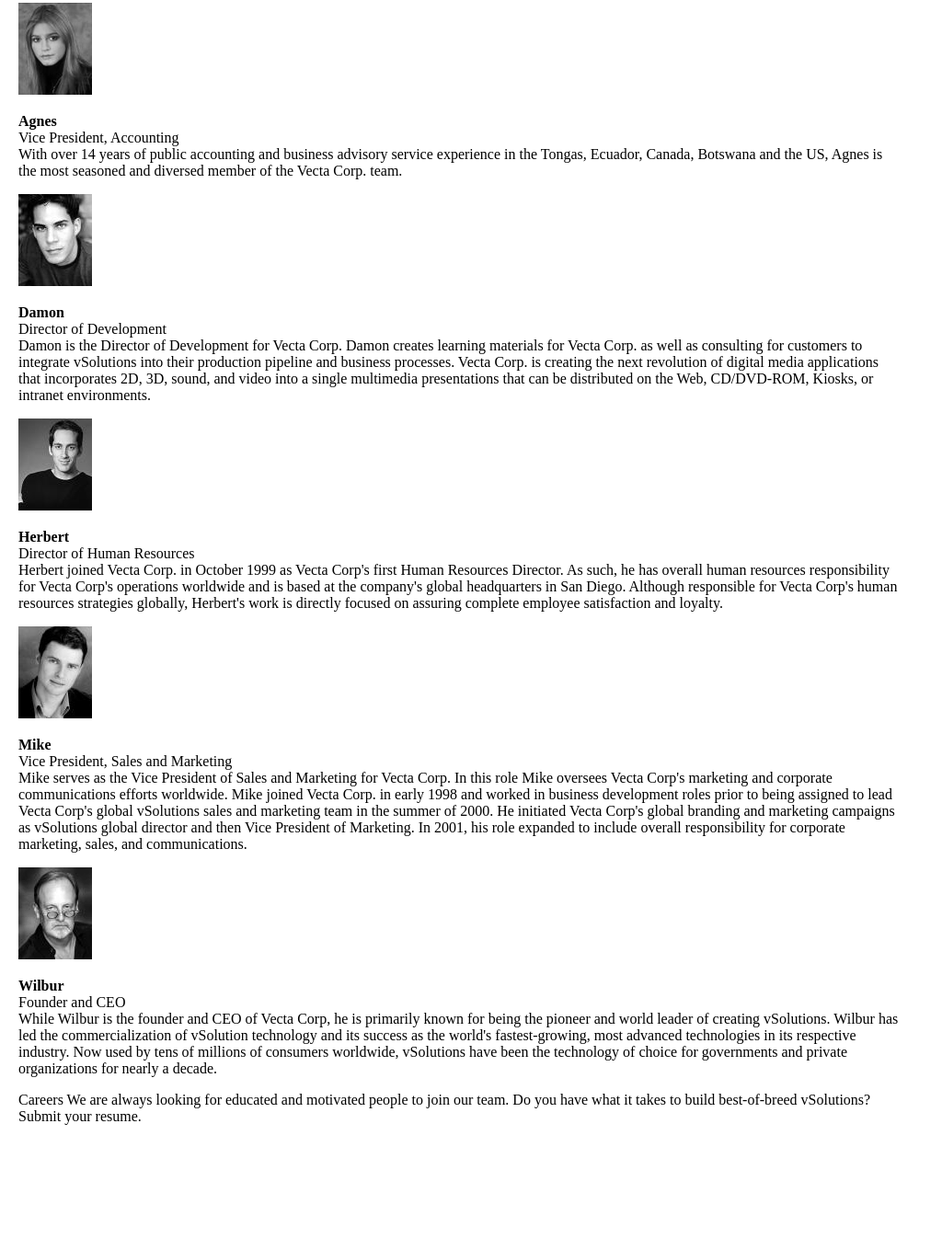
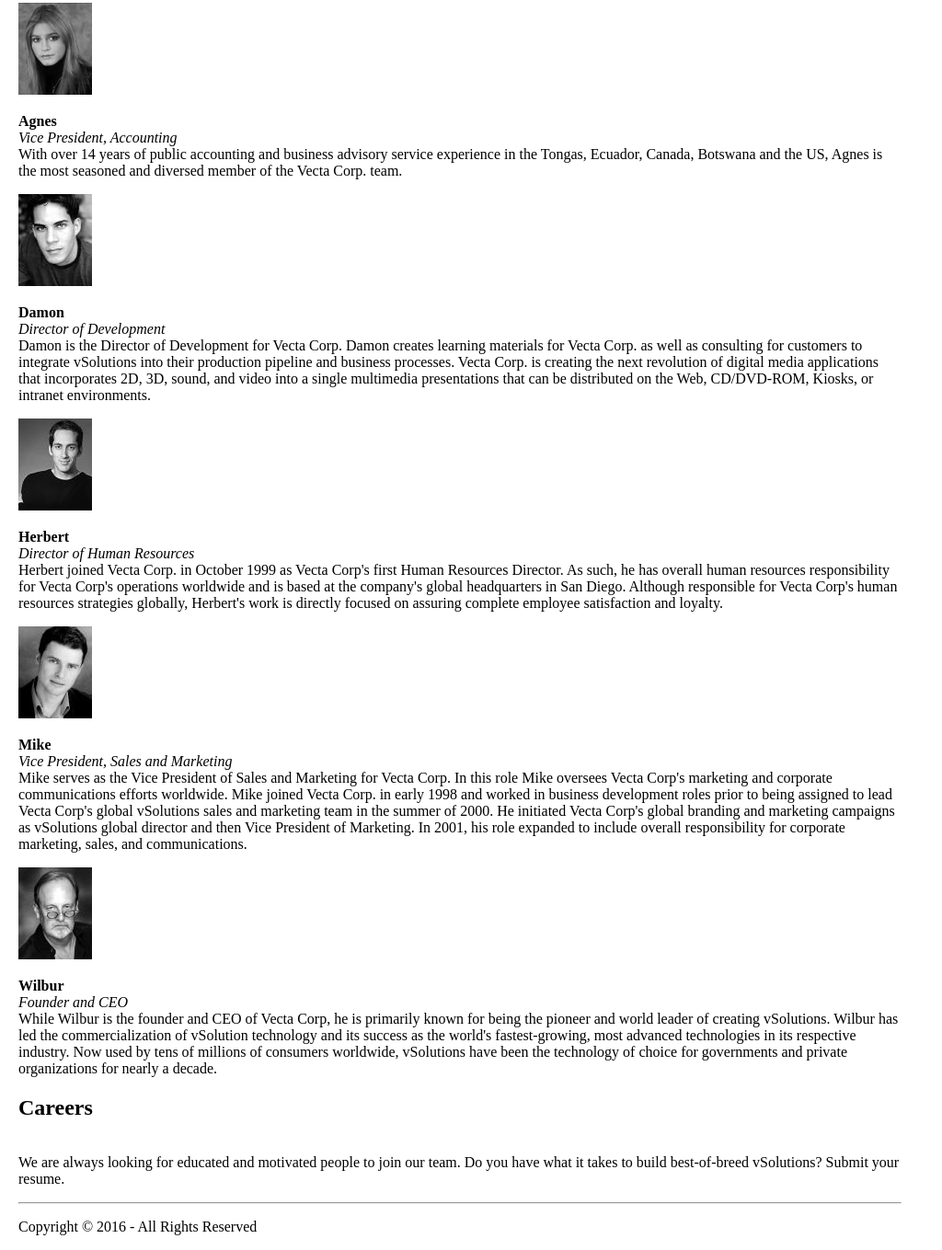
Before and after one commit to chinmaykhole/CS-648-Assignment-2, a plain HTML site: page aboutus.html in a window 1280 px wide. Shown: the part 698-2057 px from the top of the page at 92% size, without its empty margins (0-1024 px from the left). Before the commit the page ends 1937 px from the top, so only its background shows below. Drawn offline with Linux system fonts and the light colour scheme.

Commit message:
Update aboutus.html

```diff
--- a/aboutus.html
+++ b/aboutus.html
@@ -17,7 +17,7 @@
 	<a href="contactus.html"><img src="images\nav_contactus.gif" alt="Contact Us image"></a>
 </nav>
 <p>
-    <h2>Company Overview</h2>
+<h2>Company Overview</h2>
 
 With innovative approaches and advanced methodologies, Vecta Corp. provides scalable business solutions to help companies achieve success through revenue increase, cost management and user satisfaction.
 </p>
@@ -38,38 +38,46 @@ With increased conversion and retention, our solutions provide companies with op
 
 <p>
 <b>Agnes</b><br>
-Vice President, Accounting<br>
+<i>Vice President, Accounting</i><br>
 With over 14 years of public accounting and business advisory service experience in the Tongas, Ecuador, Canada, Botswana and the US, Agnes is the most seasoned and diversed member of the Vecta Corp. team.
 </p>
 
 <p><img src="images\head_damon.gif" alt="Damon image" ></p>
 <p>
 <b>Damon</b><br>
-Director of Development<br>
+<i>Director of Development</i><br>
 Damon is the Director of Development for Vecta Corp. Damon creates learning materials for Vecta Corp. as well as consulting for customers to integrate vSolutions into their production pipeline and business processes. Vecta Corp. is creating the next revolution of digital media applications that incorporates 2D, 3D, sound, and video into a single multimedia presentations that can be distributed on the Web, CD/DVD-ROM, Kiosks, or intranet environments.
 </p>
 
 <p><img src="images\head_herbert.gif" alt="Herbert image" ></p>
 <p>
 <b>Herbert</b><br>
-Director of Human Resources<br>
+<i>Director of Human Resources</i><br>
 Herbert joined Vecta Corp. in October 1999 as Vecta Corp's first Human Resources Director. As such, he has overall human resources responsibility for Vecta Corp's operations worldwide and is based at the company's global headquarters in San Diego. Although responsible for Vecta Corp's human resources strategies globally, Herbert's work is directly focused on assuring complete employee satisfaction and loyalty.
 </p>
 
 <p><img src="images\head_mike.gif" alt="Mike image" ></p>
 <p>
 <b>Mike</b><br>
-Vice President, Sales and Marketing<br>
+<i>Vice President, Sales and Marketing</i><br>
 Mike serves as the Vice President of Sales and Marketing for Vecta Corp. In this role Mike oversees Vecta Corp's marketing and corporate communications efforts worldwide. Mike joined Vecta Corp. in early 1998 and worked in business development roles prior to being assigned to lead Vecta Corp's global vSolutions sales and marketing team in the summer of 2000. He initiated Vecta Corp's global branding and marketing campaigns as vSolutions global director and then Vice President of Marketing. In 2001, his role expanded to include overall responsibility for corporate marketing, sales, and communications.
 </p>
 
 <p><img src="images\head_wilbur.gif" alt="Wilbur image" ></p>
 <p>
 <b>Wilbur</b><br>
-Founder and CEO<br>
+<i>Founder and CEO</i><br>
 While Wilbur is the founder and CEO of Vecta Corp, he is primarily known for being the pioneer and world leader of creating vSolutions. Wilbur has led the commercialization of vSolution technology and its success as the world's fastest-growing, most advanced technologies in its respective industry. Now used by tens of millions of consumers worldwide, vSolutions have been the technology of choice for governments and private organizations for nearly a decade.
 </p>
-Careers
+<h2>Careers</h2><br>
 
 We are always looking for educated and motivated people to join our team. Do you have what it takes to build best-of-breed vSolutions? Submit your resume.
 </p>
+<hr>
+</section>
+</section>
+<footer>
+<p>Copyright &copy 2016 - All Rights Reserved</p>
+</footer>
+</body>
+</html>
```
